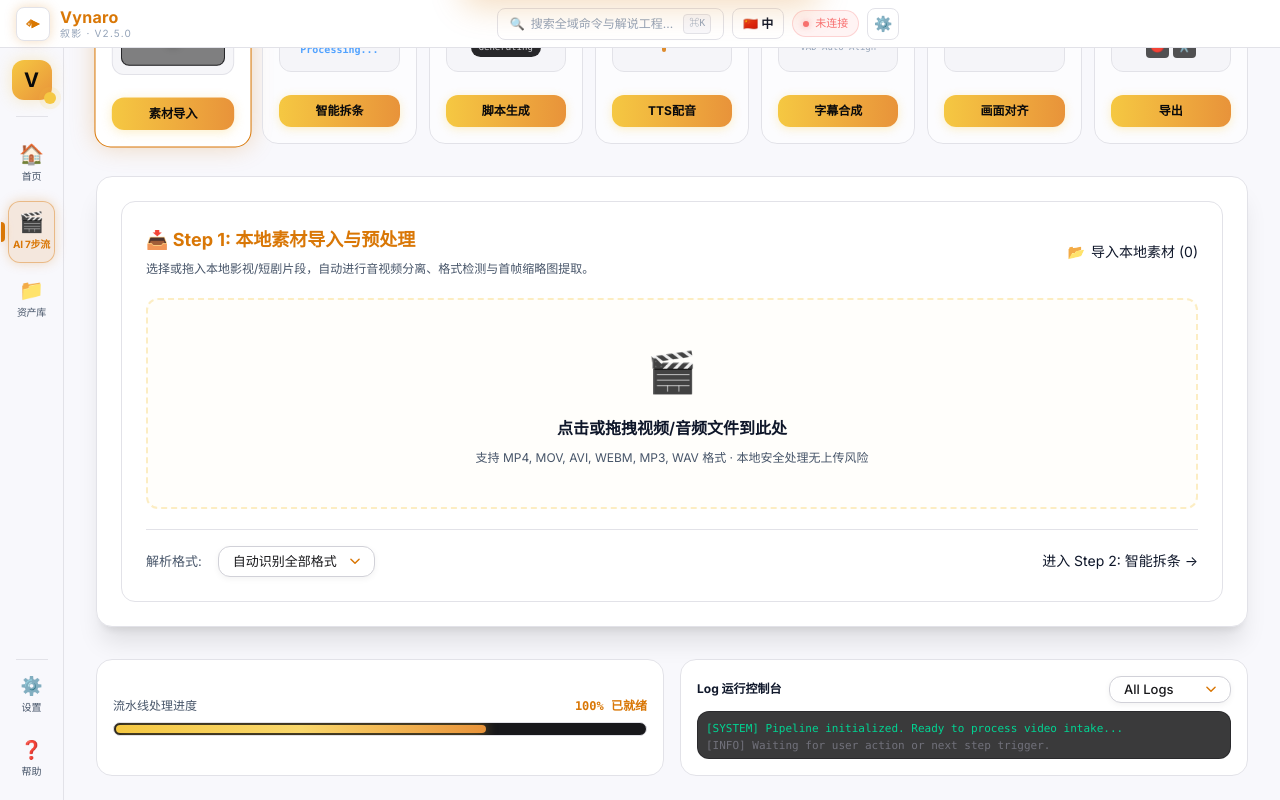
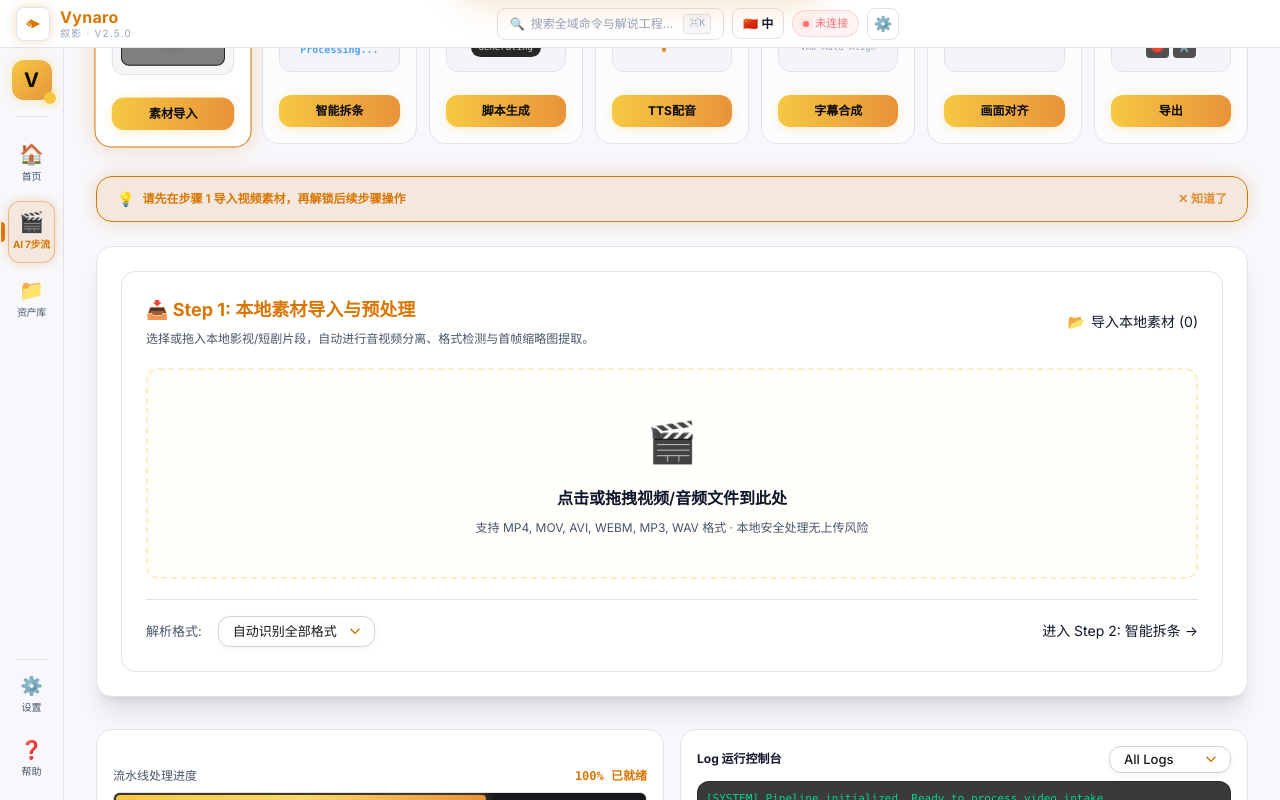
Before and after one commit to Agions/Voxplore, a React (Vite) app: page /production in a window 1280 px wide. Both pictures are taken after a click on the button "进入 Step 2: 智能拆条 →". Built offline with nearby package versions, Linux system fonts and the light colour scheme; grey boxes are pictures that could not be loaded.

Commit message:
feat(ui): enhance toast notification duration to 12s with close button and add persistent in-page notice banner on production page

```diff
--- a/src/components/layout/TopBar.tsx
+++ b/src/components/layout/TopBar.tsx
@@ -284,13 +284,16 @@
       <Toaster
         theme={theme === "light" ? "light" : "dark"}
         position="bottom-center"
+        closeButton
+        visibleToasts={5}
         toastOptions={{
-          duration: 7000,
+          duration: 12000,
           classNames: {
             toast:
-              "!bg-[var(--color-surface)] !text-[var(--color-text-primary)] !border !border-[var(--color-gold)] !rounded-2xl !px-5 !py-3.5 !shadow-[0_8px_32px_var(--color-gold-glow)] !backdrop-blur-xl !text-xs !font-semibold !mb-4",
-            title: "!text-xs !font-bold !text-[var(--color-text-primary)]",
-            description: "!text-[11px] !text-[var(--color-text-secondary)]",
+              "!bg-[var(--color-surface)] !text-[var(--color-text-primary)] !border-2 !border-[var(--color-gold)] !rounded-2xl !px-6 !py-4 !shadow-[0_10px_36px_var(--color-gold-glow)] !backdrop-blur-2xl !text-xs !font-bold !mb-6",
+            title: "!text-sm !font-extrabold !text-[var(--color-text-primary)]",
+            description: "!text-xs !text-[var(--color-text-secondary)] !mt-1",
+            closeButton: "!bg-[var(--color-gold)] !text-zinc-950 !border-none hover:!scale-110 !transition-transform",
           },
         }}
       />
--- a/src/routes/production.tsx
+++ b/src/routes/production.tsx
@@ -40,6 +40,7 @@
   const pipeline = usePipeline(stepDefs ?? []);
   const [activeStepId, setActiveStepId] = useState<string>("intake");
   const [showImport, setShowImport] = useState(false);
+  const [pageNotice, setPageNotice] = useState<string | null>(null);
 
   const storeProject = useProjectStore((s) => s.current);
   const storePath = useProjectStore((s) => s.currentPath);
@@ -77,7 +78,9 @@
       qc.setQueryData(["current-project"], rec);
       setCurrentRecord(rec.path, rec.project);
       setShowImport(true);
-      toast.success("解说工程已建立，请在弹窗中选取视频素材文件夹");
+      const msg = "解说工程已建立，请在弹窗中选取视频素材文件夹";
+      setPageNotice(msg);
+      toast.success(msg);
     },
     onError: (e) => {
       toast.error("创建项目失败", { description: e instanceof Error ? e.message : String(e) });
@@ -86,10 +89,12 @@
 
   const handleStart = useCallback(() => {
     if (!currentProject) return;
+    setPageNotice("全自动 7 步 AI 叙事流水线已启动，正在顺序执行...");
     void pipeline.start(currentProject.project);
   }, [currentProject, pipeline]);
 
   const handleCancel = useCallback(() => {
+    setPageNotice("流水线已终止");
     void pipeline.cancel();
   }, [pipeline]);
 
@@ -123,12 +128,15 @@
     const targetIdx = stepIds.indexOf(targetStep.id);
     if (targetIdx <= 0) {
       setActiveStepId(targetStep.id);
+      setPageNotice(null);
       return;
     }
 
     // Guard 1: Step 2+ requires media file in Step 1
     if (mediaCount === 0) {
-      toast.warning("请先在步骤 1 导入视频素材，再进行后续操作", {
+      const msg = "请先在步骤 1 导入视频素材，再解锁后续步骤操作";
+      setPageNotice(msg);
+      toast.warning(msg, {
         description: "点击「📂 导入素材」添加至少一个视频或音频文件",
       });
       return;
@@ -141,12 +149,15 @@
     );
 
     if (uncompletedStep) {
-      toast.warning(`请先完成步骤 ${uncompletedStep.index} (${uncompletedStep.label})，才能解锁此步骤`, {
+      const msg = `请先完成步骤 ${uncompletedStep.index} (${uncompletedStep.label})，才能解锁此步骤`;
+      setPageNotice(msg);
+      toast.warning(msg, {
         description: "7 步 AI 叙事流水线需按顺序逐步完成",
       });
       return;
     }
 
+    setPageNotice(null);
     setActiveStepId(targetStep.id);
   };
 
@@ -229,6 +240,23 @@
         activeStepId={activeStepId}
         onStepClick={handleStepClick}
       />
+
+      {/* 2.5 常驻页面提示与操作指导看板 */}
+      {pageNotice && (
+        <div className="flex items-center justify-between rounded-2xl border border-[var(--color-gold)] bg-[var(--color-gold-muted)] px-5 py-3 text-xs font-semibold text-[var(--color-gold)] shadow-[0_0_20px_var(--color-gold-glow)] animate-fade-in">
+          <div className="flex items-center gap-2">
+            <span className="text-sm">💡</span>
+            <span>{pageNotice}</span>
+          </div>
+          <button
+            type="button"
+            onClick={() => setPageNotice(null)}
+            className="text-xs font-bold hover:underline opacity-80 hover:opacity-100 cursor-pointer"
+          >
+            ✕ 知道了
+          </button>
+        </div>
+      )}
 
       {/* 3. 步骤详情展开面板 */}
       <main className="flex-1 min-h-[360px] rounded-2xl border border-[var(--color-border)] bg-[var(--color-surface)] p-6 shadow-xl">
```
